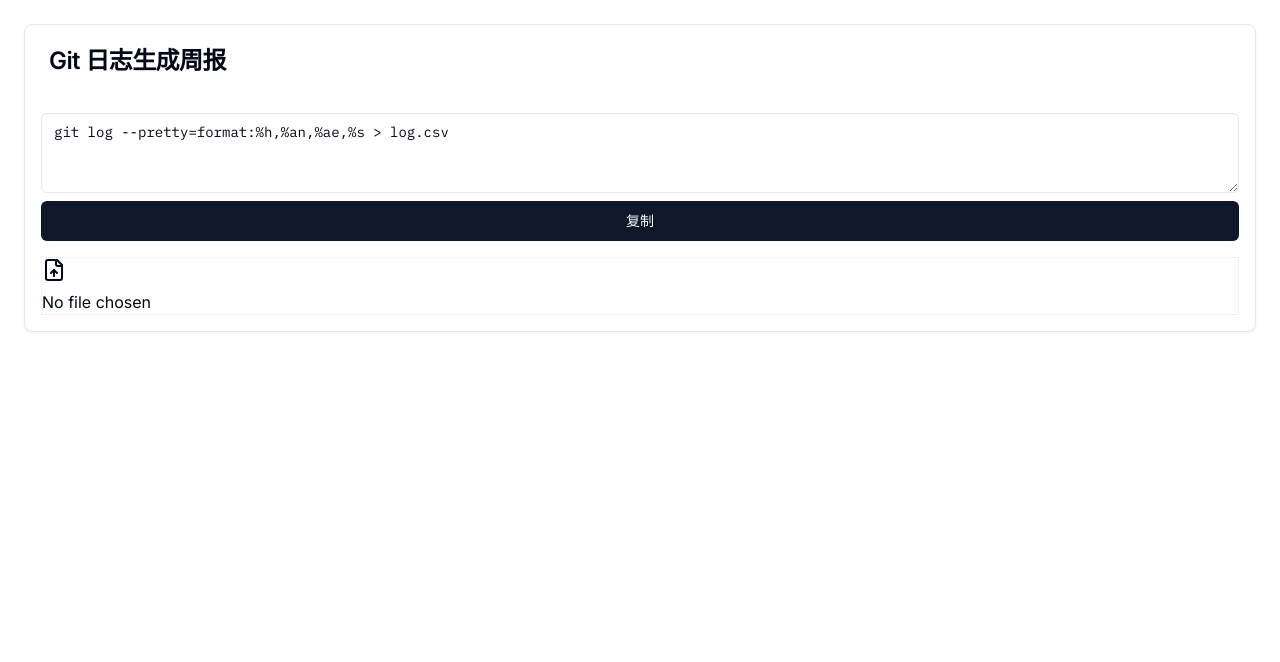
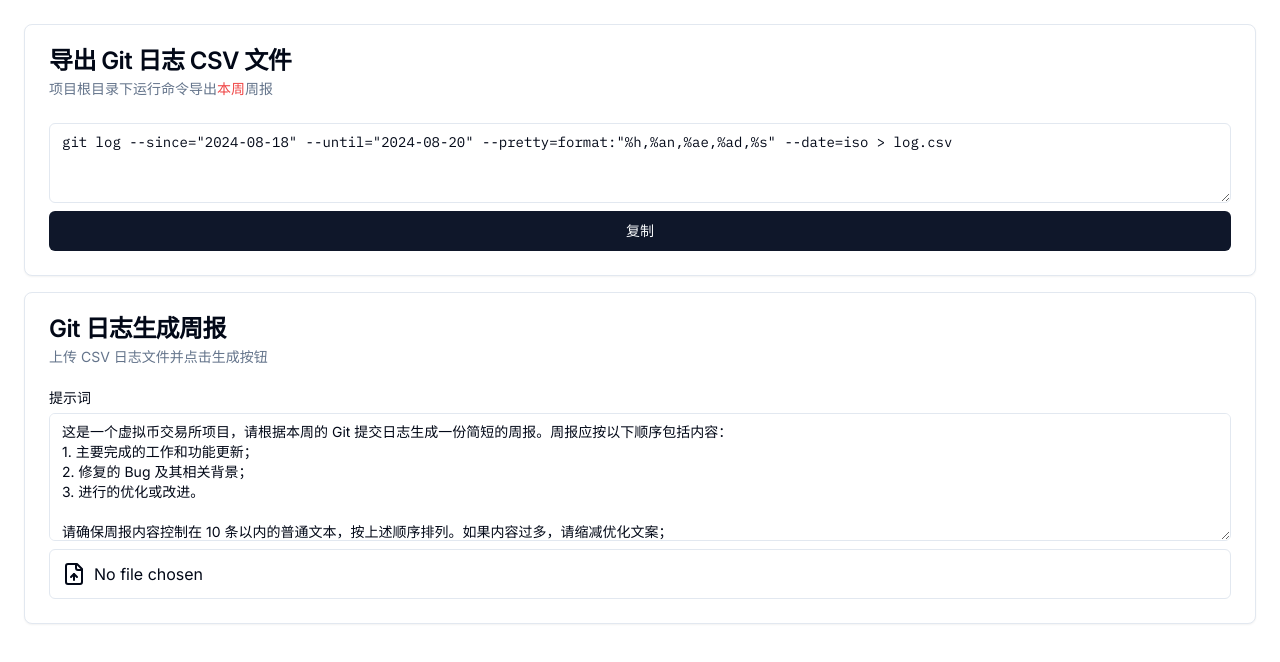
Before and after one commit to ygsgdbd/ai-weekly-report-web, a Next.js app: page / in a window 1280 px wide. Shown: the top 662 px of the page. Built offline with nearby package versions, Linux system fonts and the light colour scheme; no server answers.

Commit message:
feat(基础功能完成):

```diff
--- a/app/Weekly/ExportLog.tsx
+++ b/app/Weekly/ExportLog.tsx
@@ -1,7 +1,11 @@
 "use client";
 
 import { FileUpIcon } from "lucide-react";
+import moment from "moment";
 import { IBM_Plex_Mono, Inter } from "next/font/google";
+import { useCallback, useMemo, useState } from "react";
+import { useCopyToClipboard, useStartTyping } from "react-use";
+import { toast } from "sonner";
 
 import { Button } from "@/shadcn/components/ui/button";
 import { Textarea } from "@/shadcn/components/ui/textarea";
@@ -10,16 +14,31 @@ import { cn } from "@/shadcn/lib/utils";
 const ibmPlexMono = IBM_Plex_Mono({ weight: ["400"], subsets: ["latin"] });
 
 export default function ExportLog() {
+  const [, copy] = useCopyToClipboard();
+
+  const command = useMemo(() => {
+    const today = moment().format("YYYY-MM-DD");
+    const firstDayOfWeekWithTime = moment()
+      .startOf("week")
+      .format("YYYY-MM-DD");
+    return `git log --since="${firstDayOfWeekWithTime}" --until="${today}" --pretty=format:"%h,%an,%ae,%ad,%s" --date=iso > log.csv`;
+  }, []);
+
   return (
-    <div>
-      <div className={"grid gap-2"}>
-        <Textarea
-          className={cn(ibmPlexMono.className)}
-          readOnly
-          value={"git log --pretty=format:%h,%an,%ae,%s > log.csv"}
-        />
-        <Button>复制</Button>
-      </div>
+    <div className={"grid gap-2"}>
+      <Textarea
+        className={cn(ibmPlexMono.className)}
+        readOnly
+        value={command}
+      />
+      <Button
+        onClick={() => {
+          copy(command);
+          toast.success("命令复制成功");
+        }}
+      >
+        复制
+      </Button>
     </div>
   );
 }
--- a/app/Weekly/UploadLog.tsx
+++ b/app/Weekly/UploadLog.tsx
@@ -1,12 +1,98 @@
-import { FileUpIcon } from "lucide-react";
+import { FileUpIcon, RefreshCcwIcon, RefrigeratorIcon } from "lucide-react";
+import { useState } from "react";
+import { useCopyToClipboard, useLocalStorage } from "react-use";
+import { toast } from "sonner";
+
+import { useOpenAIBatchMutation } from "@/app/api/ai";
+import { Button } from "@/shadcn/components/ui/button";
+import { Label } from "@/shadcn/components/ui/label";
+import { Textarea } from "@/shadcn/components/ui/textarea";
+import { cn } from "@/shadcn/lib/utils";
 
 export default function UploadLog() {
+  const [logFile, setLogFile] = useState<File>();
+  const mutation = useOpenAIBatchMutation();
+  const [systemMsg, setSystemMsg] = useLocalStorage<string>(
+    "x-system-msg",
+    `这是一个虚拟币交易所项目，请根据本周的 Git 提交日志生成一份简短的周报。周报应按以下顺序包括内容：
+1. 主要完成的工作和功能更新；
+2. 修复的 Bug 及其相关背景；
+3. 进行的优化或改进。
+
+请确保周报内容控制在 10 条以内的普通文本，按上述顺序排列。如果内容过多，请缩减优化文案；
+请直接按序列号输出文本，不要使用 Markdown 格式，行与行之间不要空行，也不要显示提交哈希和日期。`,
+  );
+  const [result, setResult] = useState<string>();
+  const [, copy] = useCopyToClipboard();
+
   return (
-    <div>
-      <label className={"grid cursor-pointer gap-2 border border-dotted"}>
-        <FileUpIcon />
-        <input accept={"text/csv"} className={"file:hidden"} type={"file"} />
-      </label>
+    <div className={"grid gap-4"}>
+      <div className={"grid gap-2"}>
+        <Label>提示词</Label>
+        <Textarea
+          className={"min-h-32"}
+          disabled={mutation.isLoading}
+          onChange={(e) => setSystemMsg(e.target.value)}
+          value={systemMsg}
+        />
+        {/* 等待文件上传 */}
+        <label
+          className={
+            "flex cursor-pointer gap-2 rounded-md border border-input p-3"
+          }
+        >
+          <FileUpIcon />
+          <input
+            accept={"text/csv"}
+            className={"file:hidden"}
+            onChange={(e) => {
+              setLogFile(e.target.files?.[0]);
+            }}
+            type={"file"}
+          />
+        </label>
+      </div>
+      {logFile && (
+        <>
+          <Button
+            className={"flex gap-2"}
+            disabled={mutation.isLoading}
+            onClick={async () => {
+              const logText = await logFile?.text();
+              if (!logText) return;
+              mutation.mutate(
+                {
+                  inputs: [`${systemMsg}\r\n ${logText}`],
+                  openAI: {},
+                },
+                {
+                  onSuccess(data) {
+                    setResult(data.data.data);
+                  },
+                },
+              );
+            }}
+          >
+            {mutation.isLoading && (
+              <RefreshCcwIcon className={cn("size-4 animate-spin")} />
+            )}
+            上传并返回结果
+          </Button>
+          {result && (
+            <>
+              <Textarea className={"min-h-32"} value={result} />
+              <Button
+                onClick={() => {
+                  copy(result);
+                  toast.success("周报复制成功");
+                }}
+              >
+                复制结果
+              </Button>
+            </>
+          )}
+        </>
+      )}
     </div>
   );
 }
--- a/app/Weekly/index.tsx
+++ b/app/Weekly/index.tsx
@@ -6,6 +6,7 @@ import UploadLog from "@/app/Weekly/UploadLog";
 import {
   Card,
   CardContent,
+  CardDescription,
   CardHeader,
   CardTitle,
 } from "@/shadcn/components/ui/card";
@@ -14,14 +15,29 @@ export default function Weekly() {
   const nowQuery = useNowQuery();
 
   return (
+    <div className={"grid gap-4"}>
+      <Card>
+        <CardHeader>
+          <CardTitle>导出 Git 日志 CSV 文件</CardTitle>
+          <CardDescription>
+            项目根目录下运行命令导出
+            <span className={"text-red-500"}>本周</span>
+            周报
+          </CardDescription>
+        </CardHeader>
+        <CardContent className={"grid gap-4"}>
+          <ExportLog />
+        </CardContent>
+      </Card>
       <Card>
         <CardHeader>
           <CardTitle>Git 日志生成周报</CardTitle>
+          <CardDescription>上传 CSV 日志文件并点击生成按钮</CardDescription>
         </CardHeader>
-      <CardContent className={"grid gap-4 p-4"}>
-        <ExportLog />
+        <CardContent className={"grid gap-4"}>
           <UploadLog />
         </CardContent>
       </Card>
+    </div>
   );
 }
--- a/app/api/ai.ts
+++ b/app/api/ai.ts
@@ -13,10 +13,10 @@ export const useOpenAIBatchMutation = () =>
     mutationFn: (data: {
       inputs: string[];
       openAI: {
-        apiKey: string;
+        apiKey?: string;
       };
     }) =>
-      axios.post(
+      axios.post<{ data: string }>(
         "https://ai-weekly-report-server.ygsgdbd.workers.dev/api/v1/openai/batch",
         data,
       ),
--- a/app/page.tsx
+++ b/app/page.tsx
@@ -1,9 +1,11 @@
 import Weekly from "@/app/Weekly";
+import { Toaster } from "@/shadcn/components/ui/sonner";
 
 export default function Home() {
   return (
     <main className={"container p-6"}>
       <Weekly />
+      <Toaster />
     </main>
   );
 }
--- a/package.json
+++ b/package.json
@@ -23,6 +23,7 @@
     "clsx": "^2.1.1",
     "date-fns": "^3.6.0",
     "lucide-react": "^0.428.0",
+    "moment": "^2.30.1",
     "next": "14.2.5",
     "next-themes": "^0.3.0",
     "react": "^18",
```
Also changed, not shown: 1 other file (tests, documents, lock files or other folders). Lines whose indentation alone changed are shown as unchanged.
